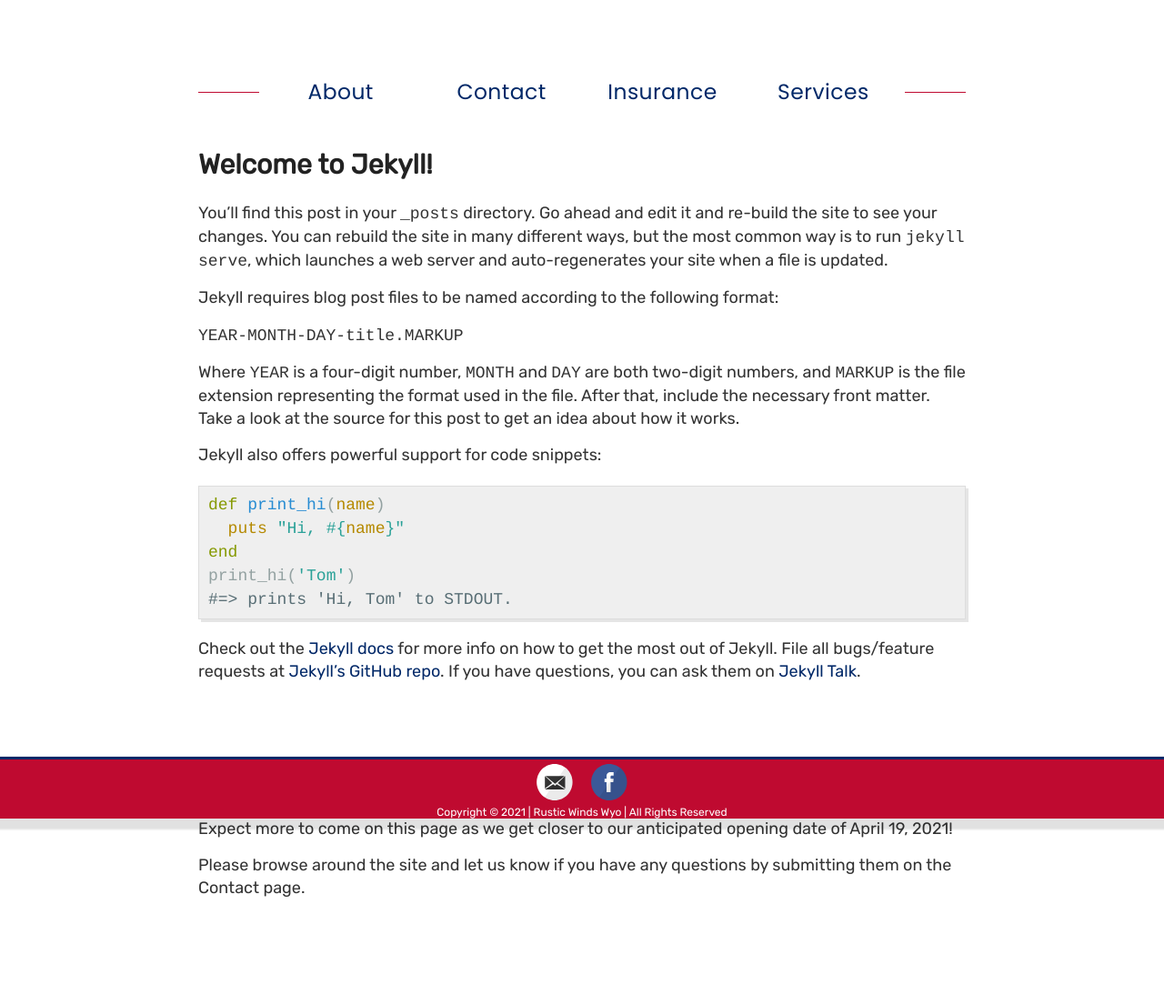
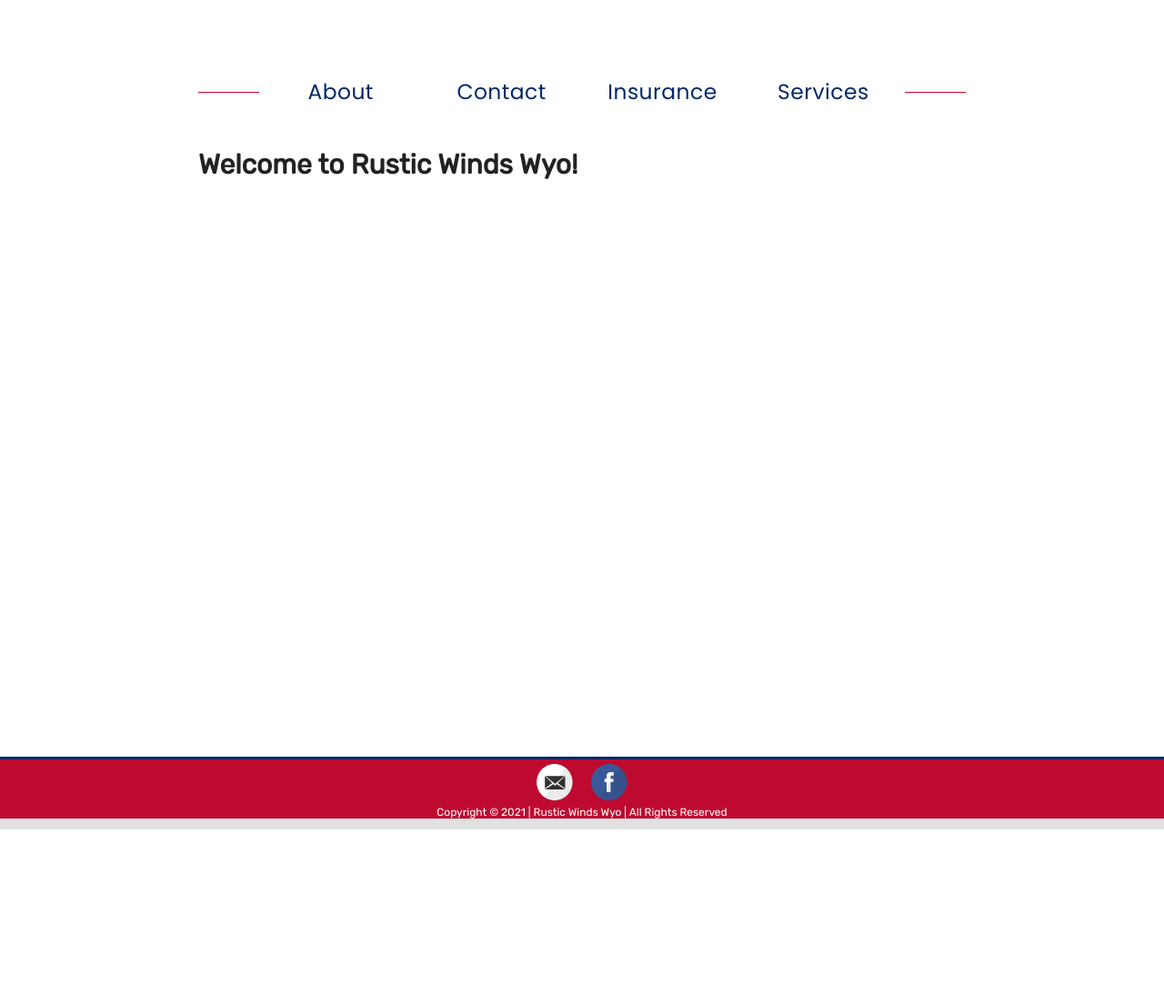
Before and after one commit to NiftyBeard/testsite, a Jekyll site: the page built from index.html, in a window 1280 px wide. Shown: the whole page at 91% size. Built offline with Jekyll 4.4.1, drawn with Linux system fonts in a browser that asks for light colours.

Commit message:
Remove other site info

```diff
--- a/_posts/2021-03-19-welcome-to-jekyll.markdown
+++ /dev/null
@@ -1,29 +0,0 @@
----
-layout: post
-title:  "Welcome to Jekyll!"
-date:   2021-03-19 12:50:52 -0600
-categories: jekyll update
----
-You’ll find this post in your `_posts` directory. Go ahead and edit it and re-build the site to see your changes. You can rebuild the site in many different ways, but the most common way is to run `jekyll serve`, which launches a web server and auto-regenerates your site when a file is updated.
-
-Jekyll requires blog post files to be named according to the following format:
-
-`YEAR-MONTH-DAY-title.MARKUP`
-
-Where `YEAR` is a four-digit number, `MONTH` and `DAY` are both two-digit numbers, and `MARKUP` is the file extension representing the format used in the file. After that, include the necessary front matter. Take a look at the source for this post to get an idea about how it works.
-
-Jekyll also offers powerful support for code snippets:
-
-{% highlight ruby %}
-def print_hi(name)
-  puts "Hi, #{name}"
-end
-print_hi('Tom')
-#=> prints 'Hi, Tom' to STDOUT.
-{% endhighlight %}
-
-Check out the [Jekyll docs][jekyll-docs] for more info on how to get the most out of Jekyll. File all bugs/feature requests at [Jekyll’s GitHub repo][jekyll-gh]. If you have questions, you can ask them on [Jekyll Talk][jekyll-talk].
-
-[jekyll-docs]: https://jekyllrb.com/docs/home
-[jekyll-gh]:   https://github.com/jekyll/jekyll
-[jekyll-talk]: https://talk.jekyllrb.com/
--- a/_posts/2021-3-19-Welcome.md
+++ b/_posts/2021-3-19-Welcome.md
@@ -1,8 +1,4 @@
 ---
 layout: post
-title: Welcome to 307 Infusion Pharmacy!
+title: Welcome to Rustic Winds Wyo!
 ---
-
-Expect more to come on this page as we get closer to our anticipated opening date of April 19, 2021!
-
-Please browse around the site and let us know if you have any questions by submitting them on the Contact page.
--- a/about.md
+++ /dev/null
@@ -1,23 +0,0 @@
----
-layout: page
-title: About Us
-permalink: /about/
----
-
-307 Infusion Pharmacy is a Wyoming owned and operated infusion pharmacy offering a variety of
-infusion therapies that can be safely administered in the comfort of your own home. We also have a
-quiet and comfortable infusion suite in Casper for specialty infusions with convenient and
-accommodating scheduling and no wait time.
-
-Home IV therapies include nutrition support (TPN), antibiotics, antifungals, cardiovascular
-agents, hydration, and IG therapy. Our experienced local nursing staff will provide the necessary training
-and will continue to help and support patients throughout the course of therapy. Outside of Casper our
-clinical staff will coordinate with home health nursing all over Wyoming to ensure safe and effective
-therapy for every patient.
-
-In Casper, patients can receive specialty infusions in our infusion suite, administered by our
-experienced and caring infusion nurses. We offer flexible appointment times with minimal to no waiting.
-Our suite is clean, comfortable, and quiet and our staff is friendly and helpful.
-
-Our team of professionals will make set-up, delivery, and continued care as easy and seamless
-as possible.
--- a/contact.md
+++ /dev/null
@@ -1,41 +0,0 @@
----
-layout: page
-title: Contact Us
-permalink: /contact/
----
-
-
-
-307 Infusion Pharmacy is open 8 am to 5 pm Monday thru Friday.
-
-Pharmacists and nurses are on-call 24/7/365 for urgent infusion-related questions or problems.
-
-Phone: 307-333-1054
-
-Fax: 307-333-5243
-
-Email: staff@307infusionpharmacy.com
-
-1030 N. Poplar St., Suite A
-Casper, WY 82601
-
-<form action="https://getform.io/f/422458b7-2be9-4f6f-a073-16f0fb0dfa85" method="POST" id="contact">
-  <div class=namebox>
-    <label for="exampleInputName" id="namelabel">Name</label>
-    <input type="text" name="name" class="form-control" id="InputName" placeholder="Enter your name" required="required">
-  </div>
-  <div class=emailbox>
-    <label for="exampleInputEmail1" id="emaillabel" required="required">Email address</label>
-    <input type="email" name="email" class="form-control" id="InputEmail1" aria-describedby="emailHelp" placeholder="Enter email">
-  </div>
-  <div class=messagebox>
-    <label for="textarea" id="messagelabel">Message</label>
-    <textarea type="text" name="message" class="form-control" id="InputMessage"></textarea>
-  </div>
-  <div class="submit">
-    <button type="submit" id="submitbutton">Send</button>
-  </div>
-</form>
-
-Anticipated opening April 19, 2021.
-Like us on Facebook!
--- a/insurance.md
+++ /dev/null
@@ -1,8 +0,0 @@
----
-layout: page
-title: Insurance
-permalink: /insurance/
----
-
-We accept most private insurance as well as Medicare, Medicaid, Worker’s Compensation and others.
-We will also work with patients for self-pay pricing.
--- a/services.md
+++ /dev/null
@@ -1,21 +0,0 @@
----
-layout: page
-title: Services
-permalink: /services/
----
-
-
-<li>IV antibiotics and antifungals</li>
-<li>Total parenteral nutrition (TPN)</li>
-<li>Immune globulin (IV and sub q)</li>
-<li>Hydration</li>
-<li>Inotropes</li>
-<li>Pain management</li>
-<li>Enteral therapy</li>
-<li>Specialty medications (including Remicade, Entyvio, Tysabri)</li>
-<li>We also provide necessary pumps and all supplies needed for home IV and enteral therapy.</li>
-
-<h1>Coordination of Care:</h1>
-
-Our clinical pharmacists and nurses work closely with physicians, discharge planners, home health
-nurses, patients, and their families to provide a team approach to safe and effective patient care.
```
Also changed, not shown: images/307infusionpharmacy_logo.png (deleted), images/307infusionpharmacy_logo_old.png (deleted), images/307ip_favicon.png (deleted).
